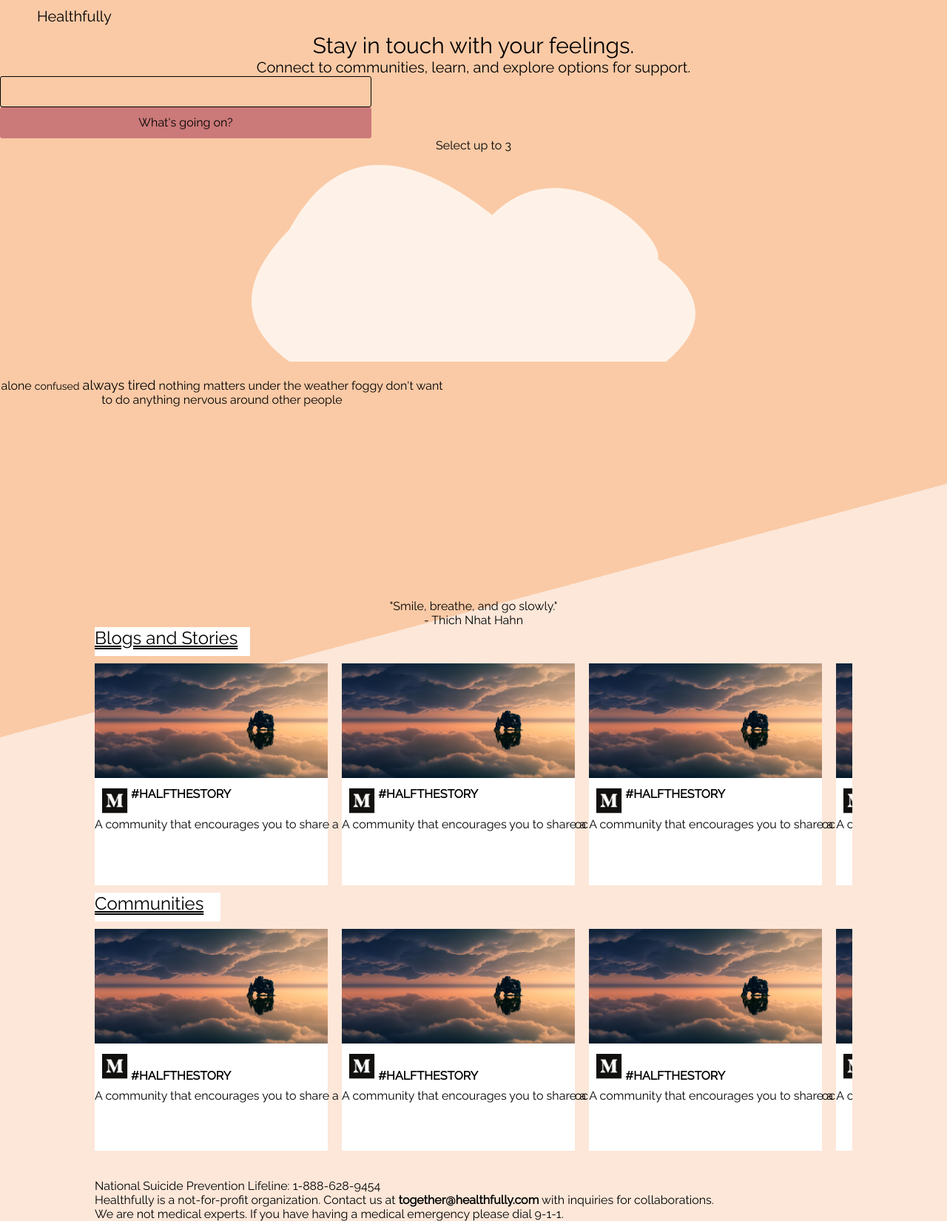
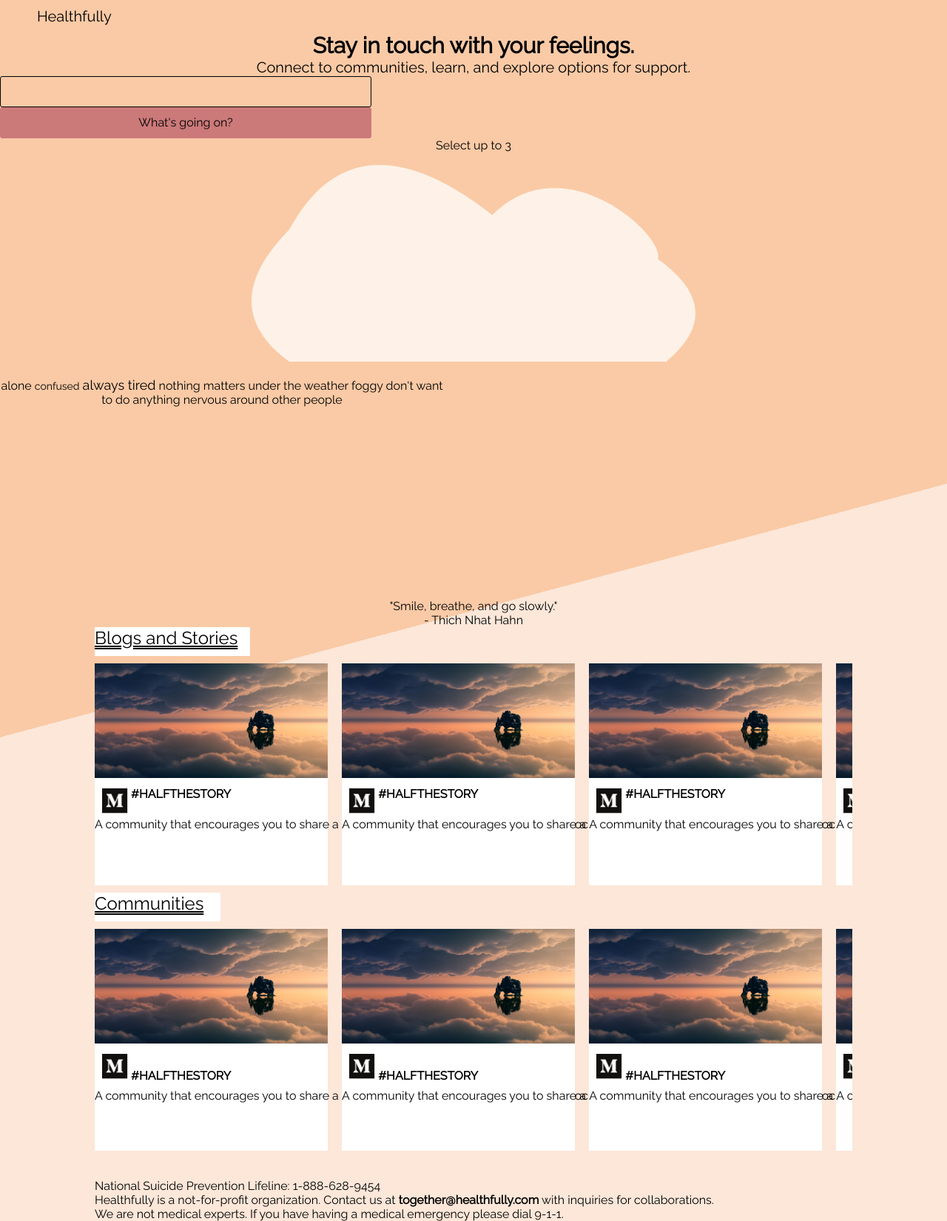
Before and after one commit to rileypredum/HMH19, a Django app: page /healthfully/ in a window 1280 px wide. Shown: the whole page at 74% size. Run offline with Django 3.2, Linux system fonts and the light colour scheme.

Commit message:
bolded headline

```diff
--- a/mysite/templates/index.html
+++ b/mysite/templates/index.html
@@ -16,7 +16,7 @@
 			Healthfully
 		</div>
 		<div style="text-align: center;">
-			<span style="font-size: 30px;">Stay in touch with your feelings.</span><br>
+			<span style="font-size: 30px;"><b>Stay in touch with your feelings.</b></span><br>
 			<span style="font-size: 20px;">Connect to communities, learn, and explore options for support.</span>
 		</div>
 		<!-- How are you feeling -->
```
